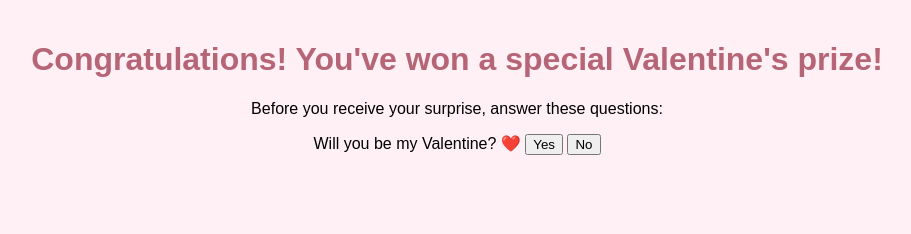
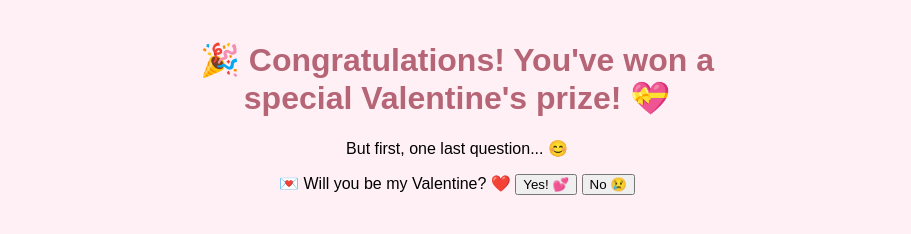
Before and after one commit to Fallenmoon69/fallenmoon.github.io, a plain HTML site: page valentine.html in a window 1280 px wide. Shown: the whole page, without its empty margins (183-1094 px from the left). Drawn offline with Linux system fonts and the light colour scheme.

Commit message:
Update valentine.html

```diff
--- a/valentine.html
+++ b/valentine.html
@@ -3,16 +3,25 @@
 <head>
     <meta charset="UTF-8">
     <meta name="viewport" content="width=device-width, initial-scale=1.0">
-    <title>Valentine's Questionnaire</title>
+    <title>Will You Be My Valentine?</title>
     <link rel="stylesheet" href="styles.css">
 </head>
 <body>
-    <h1>Congratulations! You've won a special Valentine's prize!</h1>
-    <p>Before you receive your surprise, answer these questions:</p>
-    <form>
-        <label>Will you be my Valentine? ❤️</label>
-        <button type="button" onclick="location.href='yes.html'">Yes</button>
-        <button type="button" onclick="location.href='no.html'">No</button>
-    </form>
+    <header>
+        <h1>🎉 Congratulations! You've won a special Valentine's prize! 💝</h1>
+        <p>But first, one last question... 😊</p>
+    </header>
+
+    <main>
+        <form>
+            <label>💌 Will you be my Valentine? ❤️</label>
+            <button type="button" onclick="if (confirm('Are you sure?')) location.href='yes.html'">Yes! 💕</button>
+            <button type="button" onclick="if (confirm('Are you sure?')) location.href='no.html'">No 😢</button>
+        </form>
+    </main>
+
+    <noscript>
+        <p>This website requires JavaScript to function properly. Please enable JavaScript in your browser.</p>
+    </noscript>
 </body>
 </html>
```
